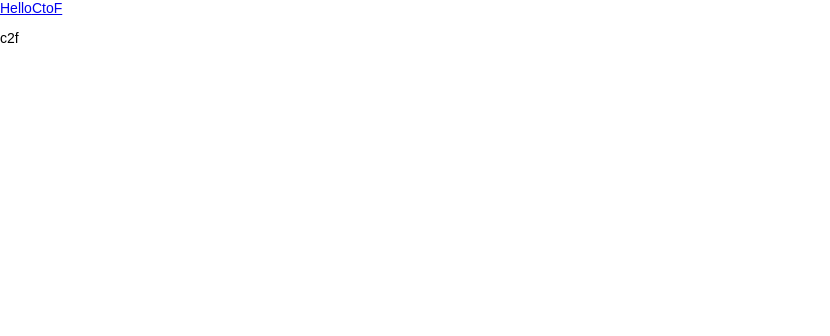
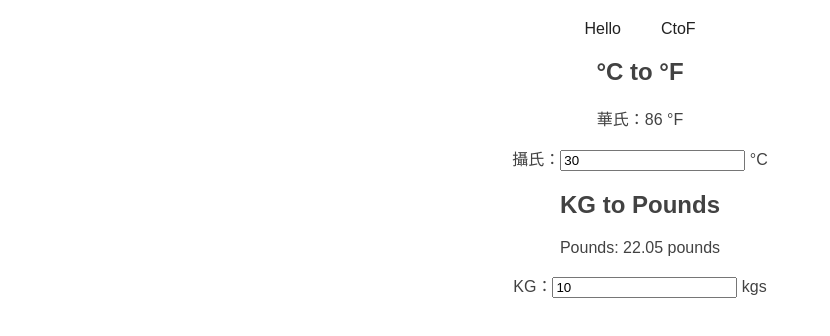
Before and after one commit to estherj-hsu/vue-sandbox, a Vue app: page /c2f in a window 1280 px wide. Shown: the top 336 px of the page, without its empty margins (0-830 px from the left). Built offline with nearby package versions, Linux system fonts and the light colour scheme.

Commit message:
05#computed
05#computed

```diff
--- a/src/App.vue
+++ b/src/App.vue
@@ -1,5 +1,5 @@
 <template lang='pug'>
-  div
+  #app
     //- router-link :to 與 href 相同，指定 main.js 中的 路徑(path)/名稱(name) 即可
     //- 指定路徑
     router-link(:to="{path: '/hello'}") Hello
@@ -14,3 +14,22 @@ export default {
   name: 'app'
 }
 </script>
+
+
+<style lang='sass'>
+body
+  margin: 0
+  font-size: 16px
+  font-family: Arial
+  width: 100%
+  color: #424242
+  height: 100%
+#app
+  text-align: center
+  padding: 20px
+a, a:hover, a:visited
+  text-decoration: none
+  color: #212121
+  padding: 10px 20px
+
+</style>
--- a/src/main.js
+++ b/src/main.js
@@ -10,10 +10,10 @@ import CtoF from './pages/C2F.vue';
 import App from './App.vue';
 
 const router = new VueRouter({
-  // 使用 HTML 5 模式
+  // HTML 5 模式（網址改變頁面不刷新）
   mode: 'history',
   base: __dirname,
-  // routre 表
+  // routre 清單
   routes: [
     {
       path: '/hello',
@@ -25,7 +25,7 @@ const router = new VueRouter({
       name: 'c2f',
       component: CtoF
     },
-    // router 轉址
+    // router 自動轉址
     { path: '/*', redirect: '/hello' }
   ]
 });
--- a/src/pages/C2F.vue
+++ b/src/pages/C2F.vue
@@ -1,6 +1,45 @@
 <template lang='pug'>
-  p c2f
+  .c2f
+    h2 °C to °F
+    p 華氏：{{ fahrenheit | toInt }} °F
+    p 攝氏：
+      input(type='number', v-model='celsius')
+      |  °C
+    h2 KG to Pounds
+    p Pounds: {{ pounds | toFix2 }} pounds
+    p KG：
+      input(type='number', v-model='kgs')
+      |  kgs
 </template>
 
 <script>
+export default {
+  // 資料儲存
+  data () {
+    return {
+      celsius: 30,
+      kgs: 10
+    }
+  },
+  // 計算
+  computed: {
+    fahrenheit () {
+      return this.celsius * 9/5 + 32;
+    },
+    pounds () {
+      return this.kgs * 2.205;
+    }
+  },
+  // 過濾器
+  filters:{
+    toInt(value){
+      // 取整數
+      return parseInt(value);
+    },
+    toFix2(value){
+      // 小數點後兩位
+      return value.toFixed(2);
+    }
+  }
+}
 </script>
--- a/src/pages/Hello.vue
+++ b/src/pages/Hello.vue
@@ -35,10 +35,7 @@ export default {
   }
 }
 </script>
-
-<style lang='sass'>
-body
-  margin: 0
-  font-size: 14px
-  font-family: Arial
+<style scoped lang='sass'>
+.hello
+  text-align: center
 </style>
```
Also changed, not shown: 1 other file (tests, documents, lock files or other folders).
